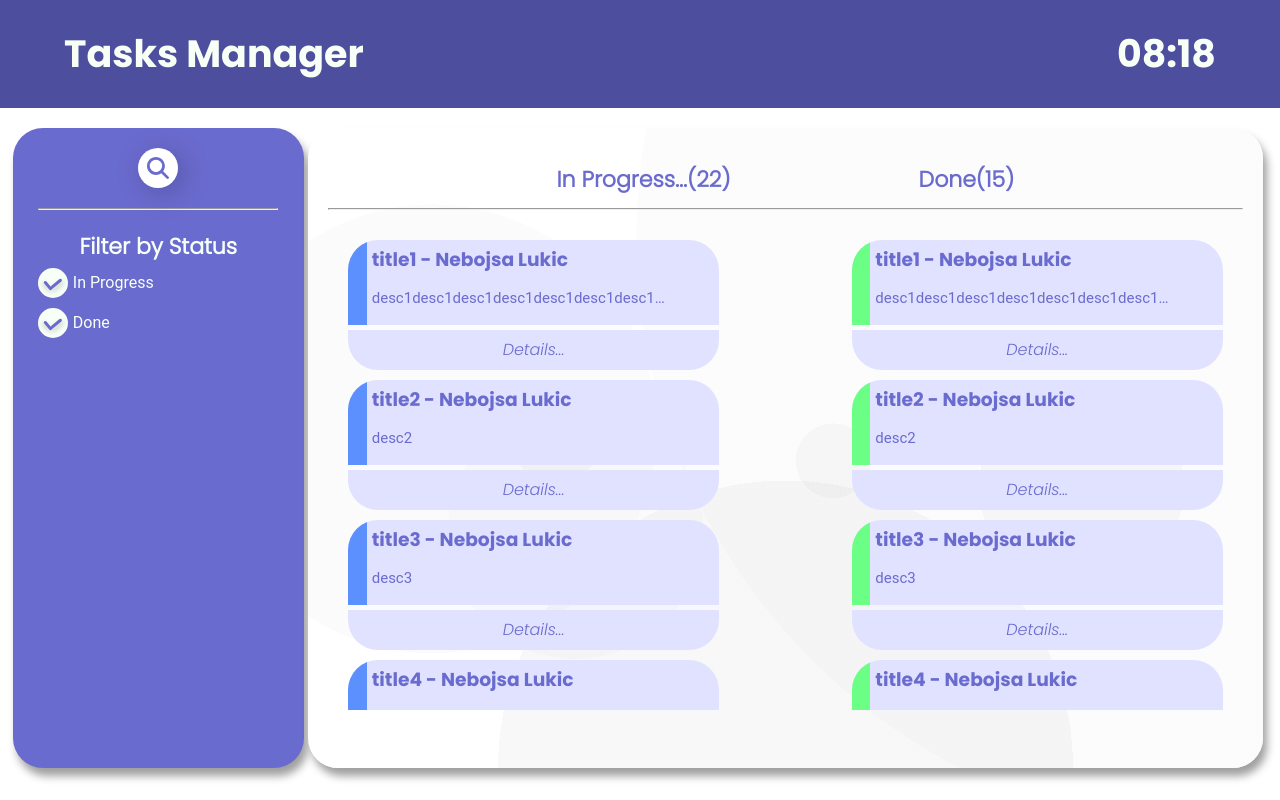
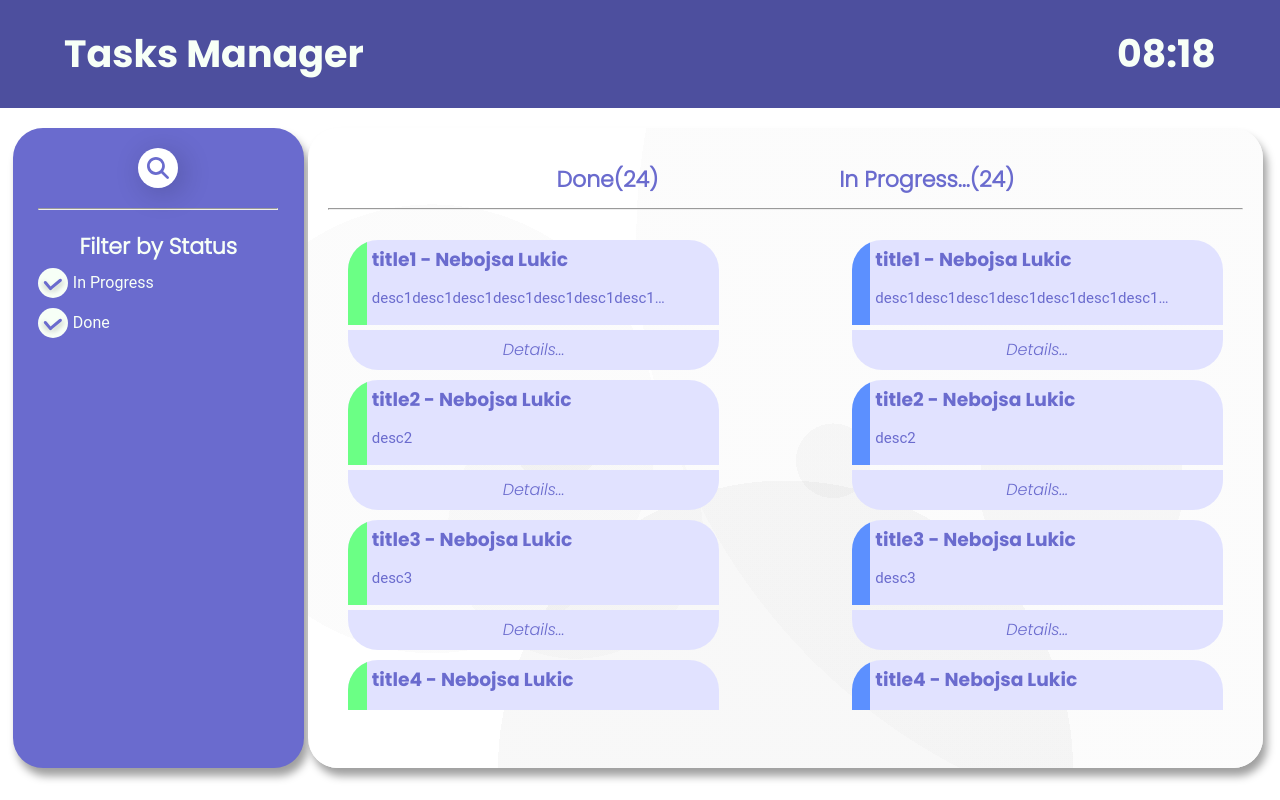
Before and after one commit to nlukic129/TaskManager, a React (Create React App) app: page / in a window 1280 px wide. Built offline with nearby package versions, Linux system fonts and the light colour scheme.

Commit message:
Add framer-motion package and add filtering by status

```diff
--- a/package.json
+++ b/package.json
@@ -15,6 +15,7 @@
     "@types/react": "^18.2.66",
     "@types/react-dom": "^18.2.22",
     "@types/react-redux": "^7.1.33",
+    "framer-motion": "^11.0.14",
     "react": "^18.2.0",
     "react-dom": "^18.2.0",
     "react-redux": "^9.1.0",
--- a/src/components/tasks/Tasks.tsx
+++ b/src/components/tasks/Tasks.tsx
@@ -1,10 +1,11 @@
 import classes from "./Tasks.module.css";
 import Task from "../UI/Task";
 import { taskStatus } from "../../store/TaskSlice";
+import { motion } from "framer-motion";
+import { useSelector } from "react-redux";
 import { useEffect, useState } from "react";
 
-const Tasks = () => {
-  const tasks = [
+const tasks1 = [
   {
     title: "title1",
     description: "desc1desc1desc1desc1desc1desc1desc1desc1desc1desc1desc1desc1desc1desc1desc1desc1desc1desc1desc1desc1desc1desc1desc1desc1desc1",
@@ -65,25 +66,58 @@ const Tasks = () => {
   { title: "title10", description: "desc10", status: taskStatus.DONE },
 ];
 
+const Tasks = () => {
+  const status = useSelector((state: any) => state.task.statusFilter);
+  const [displayTitles, setDisplayTitles] = useState<JSX.Element>();
+  const [displayTasks, setDisplayTasks] = useState<JSX.Element>();
+
+  const titlesDict = {
+    [taskStatus.DONE]: <h1>Done({tasks1.length})</h1>,
+    [taskStatus.PROGRESS]: <h1>In Progress...({tasks2.length})</h1>,
+  };
+  const tasksDict = {
+    [taskStatus.PROGRESS]: (
+      <div className={classes.task}>
+        {tasks1.map((task, index) => (
+          <motion.div
+            key={index}
+            initial={{ opacity: 0, y: 20 }}
+            animate={{ opacity: 1, y: 0 }}
+            transition={{ duration: 0.5, delay: index * 0.1 }}
+            style={{ marginBottom: 10 }}
+          >
+            <Task {...task} responsiblePerson="Nebojsa Lukic" />
+          </motion.div>
+        ))}
+      </div>
+    ),
+    [taskStatus.DONE]: (
+      <div className={classes.task}>
+        {tasks2.map((task, index) => (
+          <motion.div
+            key={index}
+            initial={{ opacity: 0, y: 20 }}
+            animate={{ opacity: 1, y: 0 }}
+            transition={{ duration: 0.5, delay: index * 0.1 }}
+            style={{ marginBottom: 10 }}
+          >
+            <Task {...task} responsiblePerson="Nebojsa Lukic" />
+          </motion.div>
+        ))}
+      </div>
+    ),
+  };
+
+  useEffect(() => {
+    setDisplayTitles(status.map((status: taskStatus) => titlesDict[status]));
+    setDisplayTasks(status.map((status: taskStatus) => tasksDict[status]));
+  }, [status]);
+
   return (
     <div className={classes.tasks_wrapper}>
-      <div className={classes.header}>
-        <h1>In Progress...(22)</h1>
-        <h1>Done(15)</h1>
-      </div>
+      <div className={classes.header}>{displayTitles}</div>
       <hr />
-      <div className={classes.tasks}>
-        <div className={classes.task}>
-          {tasks.map((task) => (
-            <Task {...task} responsiblePerson="Nebojsa Lukic" />
-          ))}
-        </div>
-        <div className={classes.task}>
-          {tasks2.map((task) => (
-            <Task {...task} responsiblePerson="Nebojsa Lukic" />
-          ))}
-        </div>
-      </div>
+      <div className={classes.tasks}>{displayTasks}</div>
     </div>
   );
 };
--- a/src/store/TaskSlice.ts
+++ b/src/store/TaskSlice.ts
@@ -32,12 +32,22 @@ const taskSlice = createSlice({
     setStatusFilter: (state, action) => {
       const status = action.payload;
       const statusIndex = state.statusFilter.indexOf(status);
+      const statusFilter = state.statusFilter;
       if (statusIndex !== -1) {
-        state.statusFilter.splice(statusIndex, 1);
+        statusFilter.splice(statusIndex, 1);
       } else {
-        state.statusFilter.push(status);
+        statusFilter.push(status);
       }
-      console.log([...state.statusFilter]);
+      statusFilter.sort((a, b) => {
+        if (a === "progress" && b === "done") {
+          return -1;
+        } else if (a === "done" && b === "progress") {
+          return 1;
+        } else {
+          return 0;
+        }
+      });
+      state.statusFilter = [...statusFilter];
     },
   },
 });
```
Also changed, not shown: 1 other file (tests, documents, lock files or other folders). Lines whose indentation alone changed are shown as unchanged.
